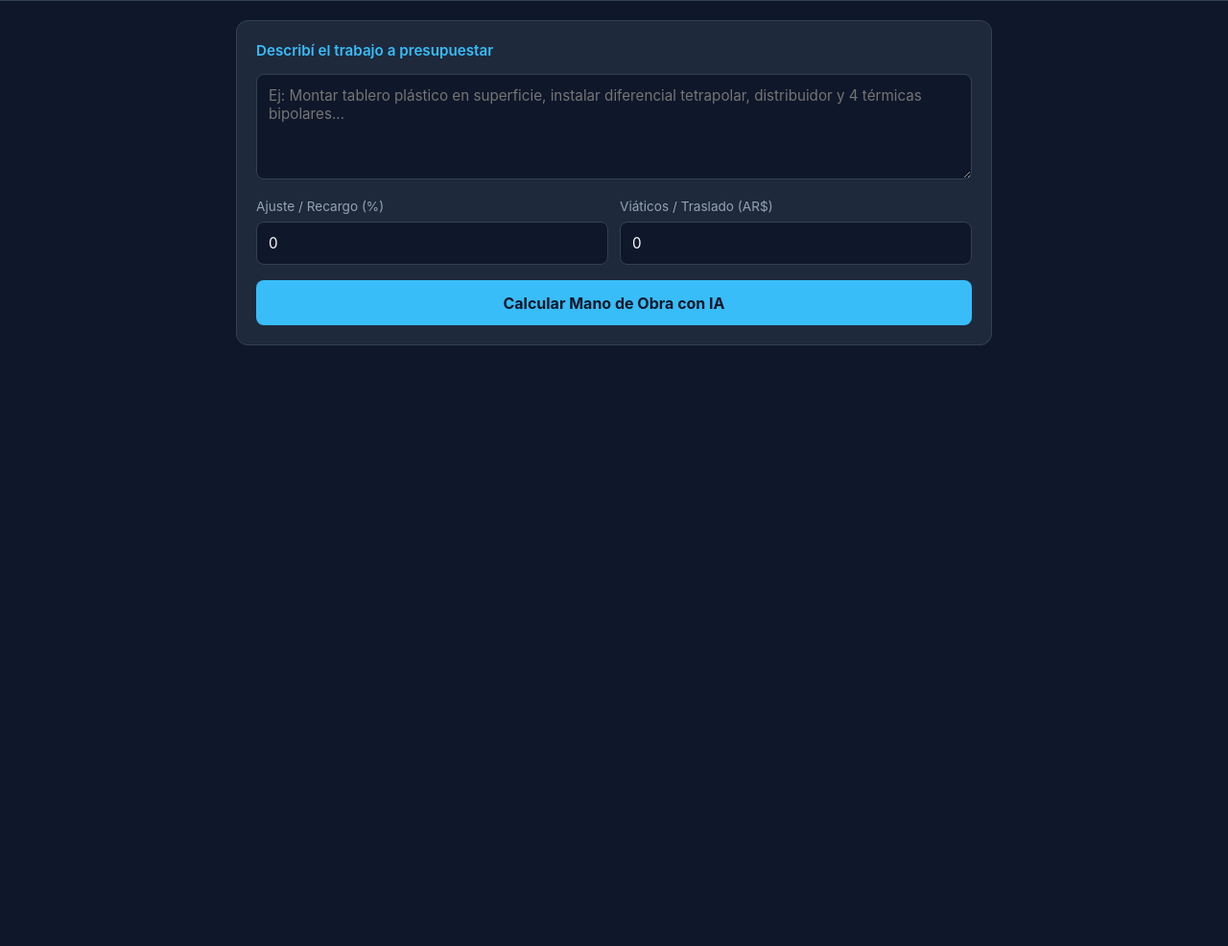
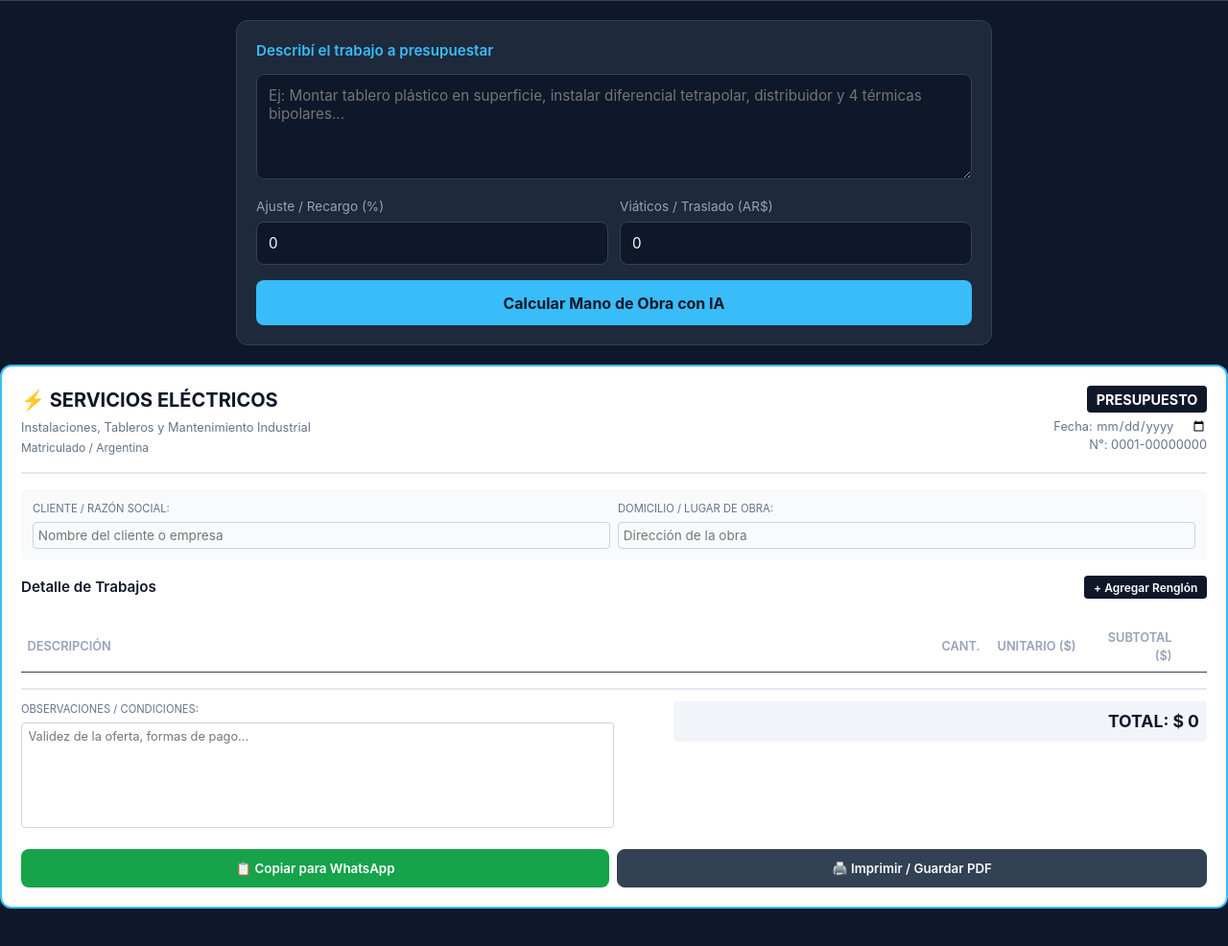
Before and after one commit to 56quique/Costo_Mano_de_obra, a plain HTML site: page index.html in a window 1280 px wide. Shown: the part 64-1050 px from the top of the page at 96% size. Before the commit the page ends 800 px from the top, so only its background shows below. Drawn offline with Linux system fonts and the light colour scheme.

Commit message:
Actualizar index.html

```diff
--- a/index.html
+++ b/index.html
@@ -177,6 +177,78 @@
   </div>
 
 </div>
+  <!-- TARJETA FORMATO PRESUPUESTO / FACTURA X -->
+  <div class="card" style="border: 2px solid var(--primary); margin-top: 1rem; background: #ffffff; color: #0f172a;" id="printArea">
+
+    <!-- ENCABEZADO -->
+    <div style="display: flex; justify-content: space-between; border-bottom: 2px solid #e2e8f0; padding-bottom: 1rem; margin-bottom: 1rem;">
+      <div>
+        <h2 style="margin: 0; font-size: 1.25rem; color: #0f172a;">⚡ SERVICIOS ELÉCTRICOS</h2>
+        <p style="margin: 0.2rem 0; font-size: 0.8rem; color: #64748b;">Instalaciones, Tableros y Mantenimiento Industrial</p>
+        <p style="margin: 0; font-size: 0.75rem; color: #64748b;">Matriculado / Argentina</p>
+      </div>
+      <div style="text-align: right;">
+        <div style="background: #0f172a; color: #fff; padding: 0.2rem 0.6rem; font-weight: bold; font-size: 0.9rem; border-radius: 4px; display: inline-block; margin-bottom: 0.3rem;">PRESUPUESTO</div>
+        <p style="margin: 0; font-size: 0.8rem; color: #64748b;">Fecha: <input type="date" id="fechaPresupuesto" style="border:none; font-size:0.8rem; font-family:inherit; color:#64748b;" /></p>
+        <p style="margin: 0; font-size: 0.8rem; color: #64748b;">N°: 0001-00000000</p>
+      </div>
+    </div>
+
+    <!-- DATOS DEL CLIENTE -->
+    <div style="display: grid; grid-template-columns: 1fr 1fr; gap: 0.5rem; margin-bottom: 1rem; background: #f8fafc; padding: 0.75rem; border-radius: 6px;">
+      <div>
+        <label style="font-size: 0.7rem; color: #64748b; display: block;">CLIENTE / RAZÓN SOCIAL:</label>
+        <input type="text" id="clienteNombre" placeholder="Nombre del cliente o empresa" style="width:100%; border:1px solid #cbd5e1; padding:0.3rem; border-radius:4px; font-size:0.85rem;" />
+      </div>
+      <div>
+        <label style="font-size: 0.7rem; color: #64748b; display: block;">DOMICILIO / LUGAR DE OBRA:</label>
+        <input type="text" id="clienteDireccion" placeholder="Dirección de la obra" style="width:100%; border:1px solid #cbd5e1; padding:0.3rem; border-radius:4px; font-size:0.85rem;" />
+      </div>
+    </div>
+
+    <!-- TABLA DE ITEMS -->
+    <div class="card-title" style="color: #0f172a; display:flex; justify-content:space-between; align-items:center;">
+      <span style="font-size: 0.95rem;">Detalle de Trabajos</span>
+      <button class="btn-icon" onclick="agregarFilaFinal()" style="background:#0f172a; color:#fff; border:none; padding:0.3rem 0.6rem; border-radius:4px; font-size:0.75rem; cursor:pointer;">+ Agregar Renglón</button>
+    </div>
+
+    <div style="overflow-x:auto;">
+      <table id="tablaFinalCliente" style="width:100%; border-collapse: collapse;">
+        <thead>
+          <tr style="border-bottom: 1px solid #cbd5e1; text-align: left; font-size: 0.8rem; color: #475569;">
+            <th style="padding: 0.4rem;">Descripción</th>
+            <th class="num" style="width: 60px; padding: 0.4rem;">Cant.</th>
+            <th class="num" style="width: 100px; padding: 0.4rem;">Unitario ($)</th>
+            <th class="num" style="width: 100px; padding: 0.4rem;">Subtotal ($)</th>
+            <th style="width: 30px;"></th>
+          </tr>
+        </thead>
+        <tbody id="cuerpoFinalCliente">
+          <!-- Aquí se cargan los renglones -->
+        </tbody>
+      </table>
+    </div>
+
+    <!-- TOTALES Y NOTAS -->
+    <div style="display: flex; justify-content: space-between; align-items: flex-start; margin-top: 1rem; border-top: 2px solid #e2e8f0; padding-top: 0.75rem;">
+      <div style="width: 50%;">
+        <label style="font-size: 0.7rem; color: #64748b; display: block;">OBSERVACIONES / CONDICIONES:</label>
+        <textarea id="obsPresupuesto" placeholder="Validez de la oferta, formas de pago..." style="width:100%; border:1px solid #cbd5e1; padding:0.4rem; border-radius:4px; font-size:0.8rem; height:50px; resize:none;"></textarea>
+      </div>
+      <div style="text-align: right; width: 45%;">
+        <div style="font-size: 1.1rem; font-weight: bold; color: #0f172a; background: #f1f5f9; padding: 0.5rem; border-radius: 4px;">
+          TOTAL: <span id="totalFinalCliente">$ 0</span>
+        </div>
+      </div>
+    </div>
+
+    <!-- BOTONES DE ACCIÓN -->
+    <div class="actions-bar" style="margin-top: 1rem; display: flex; gap: 0.5rem;" id="botonesAccionPresupuesto">
+      <button class="btn-secondary btn-whatsapp" onclick="copiarPresupuestoLimpio()" style="flex:1; cursor:pointer;">📋 Copiar para WhatsApp</button>
+      <button class="btn-secondary" onclick="window.print()" style="flex:1; cursor:pointer;">🖨️ Imprimir / Guardar PDF</button>
+    </div>
+  </div>
+
 
 <script>
   // BASE DE DATOS EMBUTIDA (Sin problemas de carga local en celular)
```
